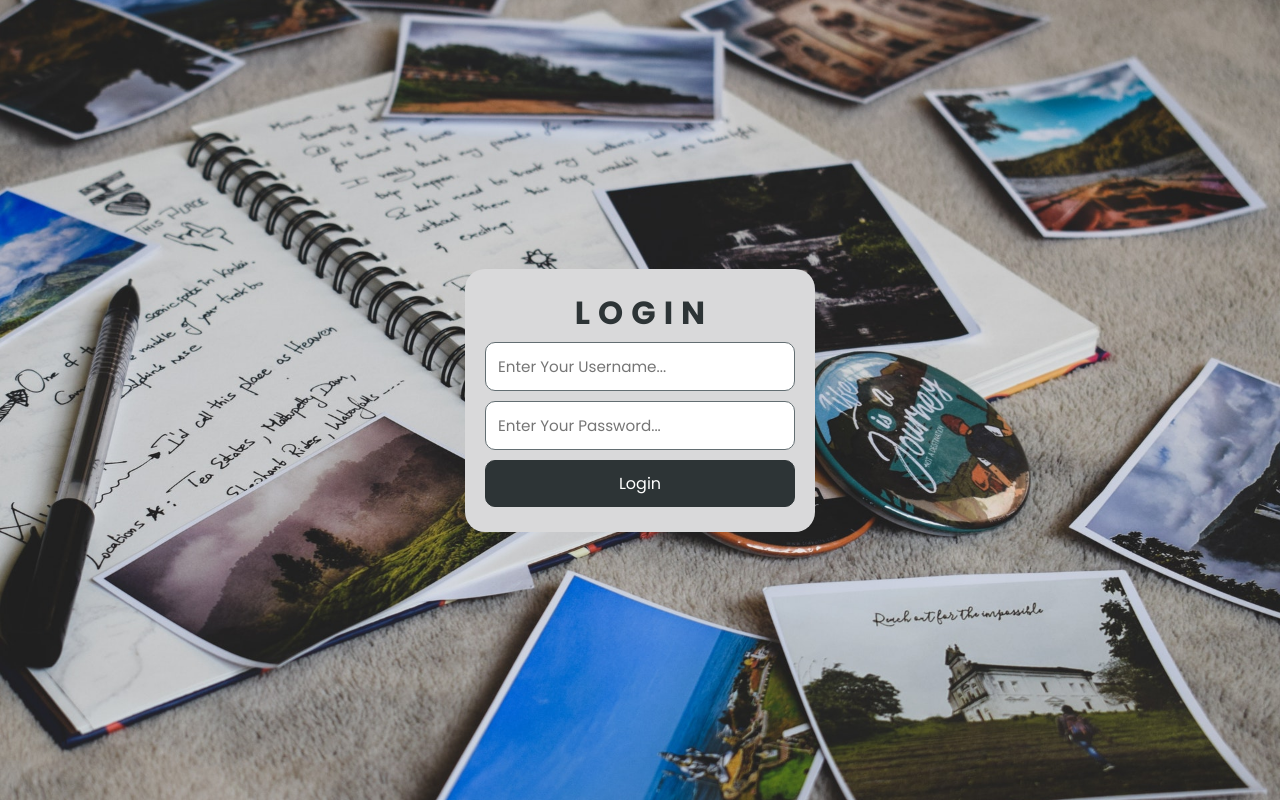
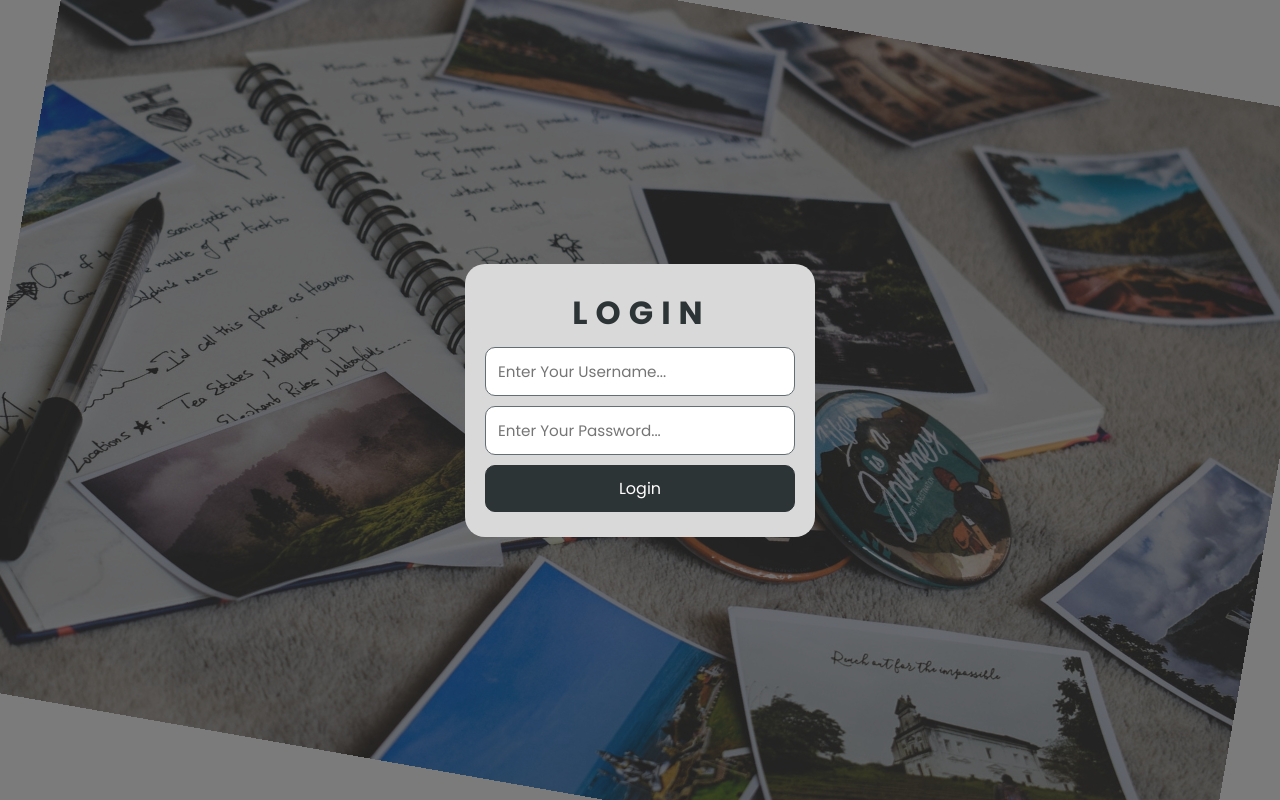
Before and after one commit to wahsandaruwan/memories_app_frontend, a JavaScript app: page / in a window 1280 px wide. Built offline with nearby package versions, Linux system fonts and the light colour scheme; the HTML template or start-up script is replaced by a standard one.

Commit message:
background animation added

```diff
--- a/src/App.js
+++ b/src/App.js
@@ -3,9 +3,9 @@ import Login from "./Components/Sections/Login"
 const App = () => {
   return (
     <>
-      <div>
-        <Login />
-      </div>
+      <div className="background"></div>
+      <div className="overlay"></div>
+      <Login />
     </>
   )
 }
--- a/src/index.css
+++ b/src/index.css
@@ -10,24 +10,92 @@
 }
 
 /* ----------------Common---------------- */
+/* -----Body----- */
 body{
   width: 100%;
   min-height: 100vh;
+}
+
+/* -----Typographies----- */
+h1,
+h2,
+h3,
+h4,
+h5,
+h6 {
+  margin: 5px;
+  color: #2d3436;
+}
+
+p {
+  margin: 5px;
+  font-size: 1rem;
+  color: #2d3436;
+}
+
+/* -----Links----- */
+a {
+  text-decoration: none;
+  font-size: 0.9rem;
+  color: #2d3436;
+}
+
+/* -----Background----- */
+.background{
+  position: fixed;
+  z-index: 80;
+  width: 100%;
+  height: 100%;
   background-image: url(../public/assets/images/bg.jpg);
   background-position: center center;
   background-repeat: no-repeat;
   background-size: cover;
+  animation: bgAnim 10s alternate infinite ease-in-out both;
 }
 
-a{
-  text-decoration: none;
-  font-size: 0.9rem;
-  color: #000000;
+@keyframes bgAnim {
+  0% {
+    transform: scale(1);
+  }
+
+  20% {
+    transform: scale(0.95);
+  }
+
+  40% {
+    transform: scale(0.95);
+    transform: translateX(7%);
+  }
+
+  60% {
+    transform: scale(0.95);
+    transform: translateY(-7%);
+  }
+
+  80% {
+    transform: scale(0.95);
+    transform: rotateZ(10deg);
+  }
+
+  100% {
+    transform: scale(1.1);
+  }
+}
+
+.overlay{
+  content: "";
+  position: fixed;
+  z-index: 90;
+  width: 100%;
+  height: 100%;
+  background-color: rgba(36, 35, 35, 0.6);
 }
 
 /* ----------------Home Page---------------- */
-/* -----------Login Section----------- */
+/* -----Login Section----- */
 .login-section{
+  position: relative;
+  z-index: 99;
   width: 100%;
   min-height: 100vh;
   display: flex;
@@ -50,9 +118,9 @@ a{
 /* Heading */
 .login-form .section-heading{
   width: 100%;
+  color: #2d3436;
   font-size: 2rem;
   font-weight: 700;
-  color: #2d3436;
   text-align: center;
   text-transform: uppercase;
   letter-spacing: 0.5rem;
```
